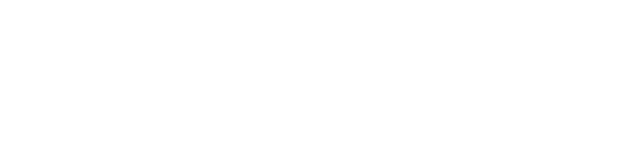
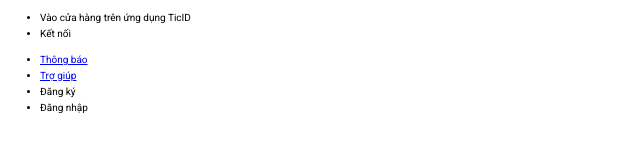
Before and after one commit to ducmk254/shopees, a website: page index.html in a window 1280 px wide. Shown: the whole page, without its empty margins (0-640 px from the left). Drawn offline with Linux system fonts and the light colour scheme.

Commit message:
tao khung co ban website

```diff
--- a/index.html
+++ b/index.html
@@ -11,6 +11,35 @@
 
     </head>
     <body>
+        <div class="app">
+            <header class="header">
+                <nav class="header__navbar">
+                    <ul class="header__navbar-list">
+                        <li class="header__navbar-item">Vào cửa hàng trên ứng dụng TicID</li>
+                        <li class="header__navbar-item">Kết nối</li>
+                    </ul>
+                    <ul class="header__navbar-list">
+                        <li class="header__navbar-item"><a href="#" class="header__navbar-item-link">Thông báo</a></li>
+                        <li class="header__navbar-item"><a href="#" class="header__navbar-item-link">Trợ giúp</a></li>
+                        <li class="header__navbar-item">Đăng ký</li>
+                        <li class="header__navbar-item">Đăng nhập</li>
+                    </ul>
+                </nav>
 
+            </header>
+
+
+
+            <div class="container">
+
+            </div>
+
+
+
+            <footer class="footer">
+
+
+            </footer>
+        </div>
     </body>
 </html>
```
Also changed, not shown: README.md.
